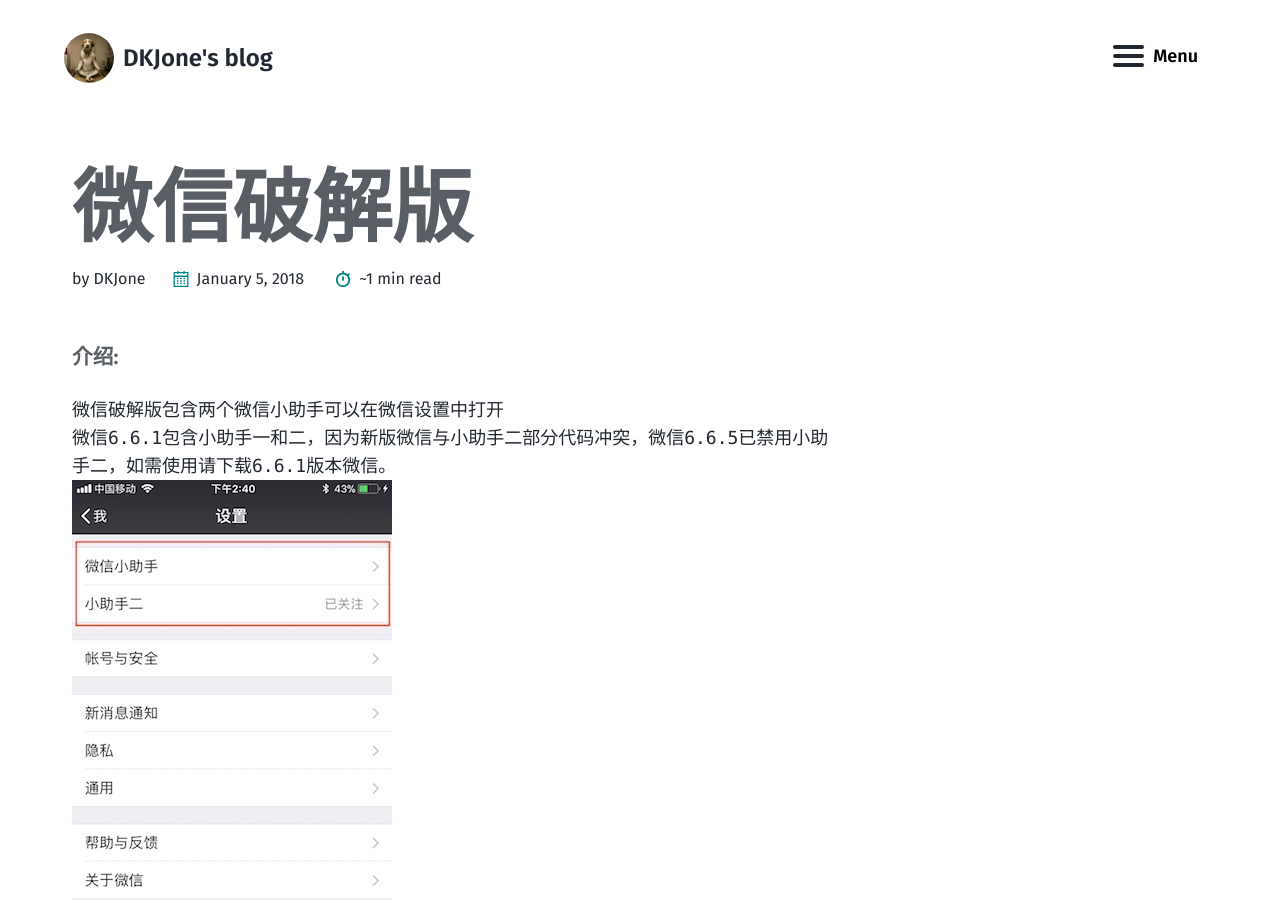
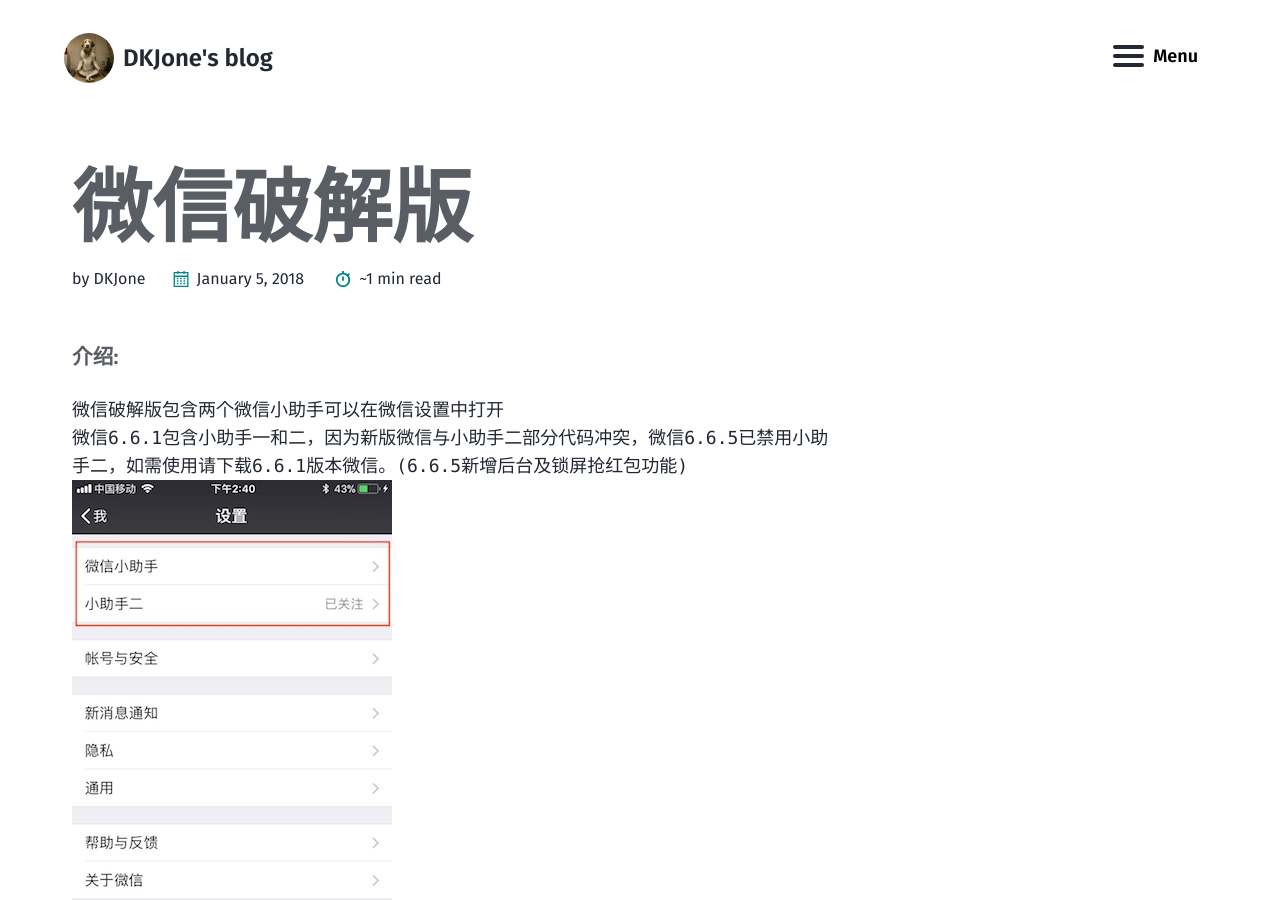
Before and after one commit to DKJone/dkjone.github.io, a Jekyll site: the page built from _posts/2018-01-05-wechat-hooked.md, in a window 1280 px wide and 900 px high. Built offline with Jekyll 4.4.1, drawn with Linux system fonts in a browser that asks for light colours; some of the changed text lies outside the part shown.

Commit message:
add bcakground  wechat
add

```diff
--- a/_posts/2018-01-05-wechat-hooked.md
+++ b/_posts/2018-01-05-wechat-hooked.md
@@ -1,6 +1,6 @@
 ---
 title: "微信破解版"
-excerpt: "更新为微信6.6.5，添加消息自动回复、自动抢红包、撤回消息拦截、自定义系统消息等功能"
+excerpt: "更新为微信6.6.5，添加消息自动回复、自动抢红包、撤回消息拦截、自定义系统消息等功能(6.6.5新增后台及锁屏抢红包功能)"
 last_modified_at: 2018-01-01T10:27:01-05:00
 tags:
   - 红包
@@ -8,7 +8,7 @@ tags:
 ---
 #### 介绍:
 微信破解版包含两个微信小助手可以在微信设置中打开
-`微信6.6.1包含小助手一和二，因为新版微信与小助手二部分代码冲突，微信6.6.5已禁用小助手二，如需使用请下载6.6.1版本微信。`
+`微信6.6.1包含小助手一和二，因为新版微信与小助手二部分代码冲突，微信6.6.5已禁用小助手二，如需使用请下载6.6.1版本微信。(6.6.5新增后台及锁屏抢红包功能)`
 ![image](/assets/images/WeChat/setting.jpg)
 
 | 微信小助手一  | 微信小助手二 |
@@ -33,3 +33,6 @@ tags:
   也可以通过下面链接快速信任
 
 <a href="https://raw.githubusercontent.com/DKJone/PersonalPage/master/embedded.mobileprovision" class="btn-install-go" data-stat-pos="guideTrust">快速信任</a>
+
+3.若您觉得本软件对您有用，欢迎使用小助手中的打赏作者功能
+Thank you for your support！
```
Also changed, not shown: 2 other files.
